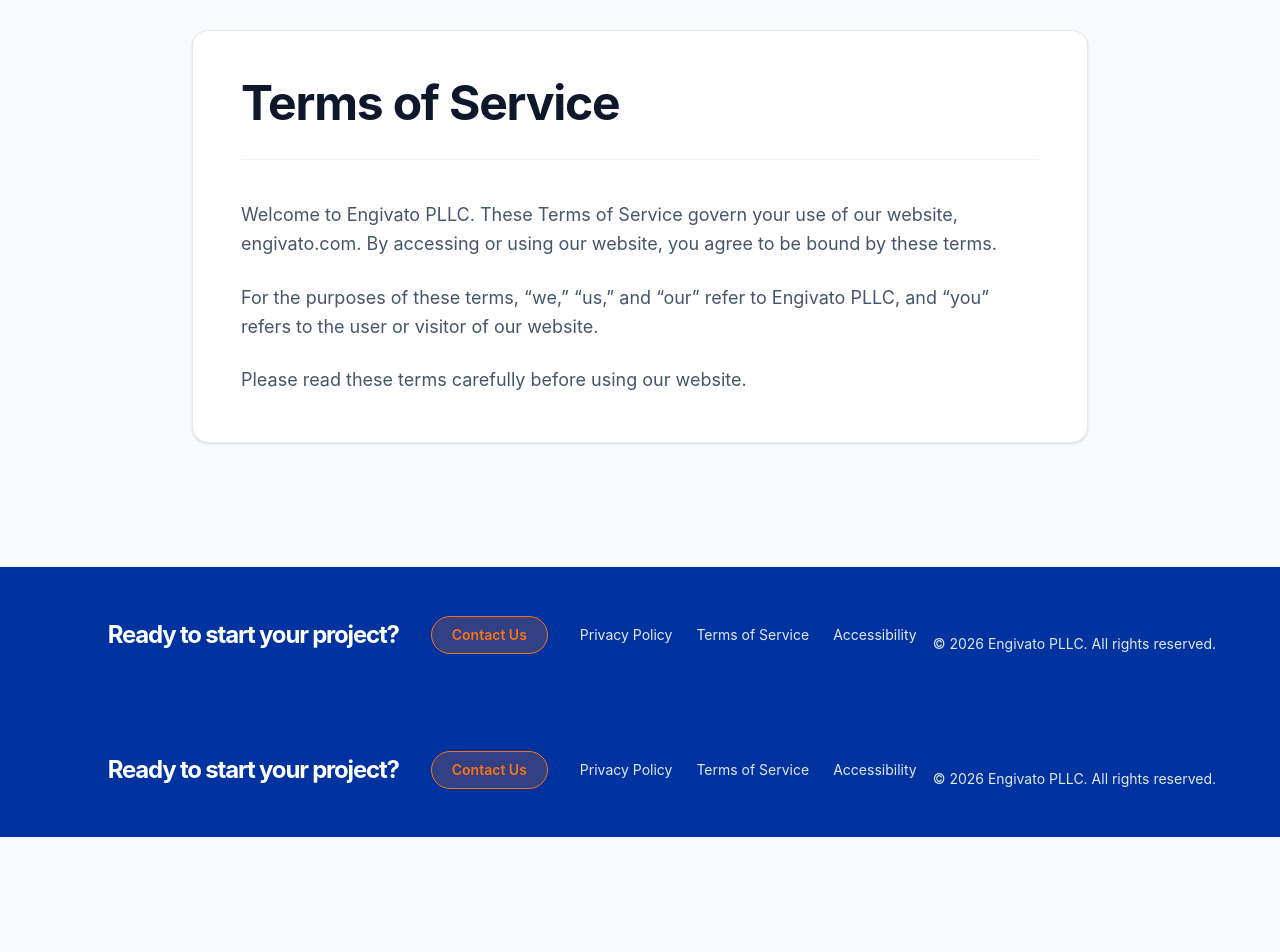
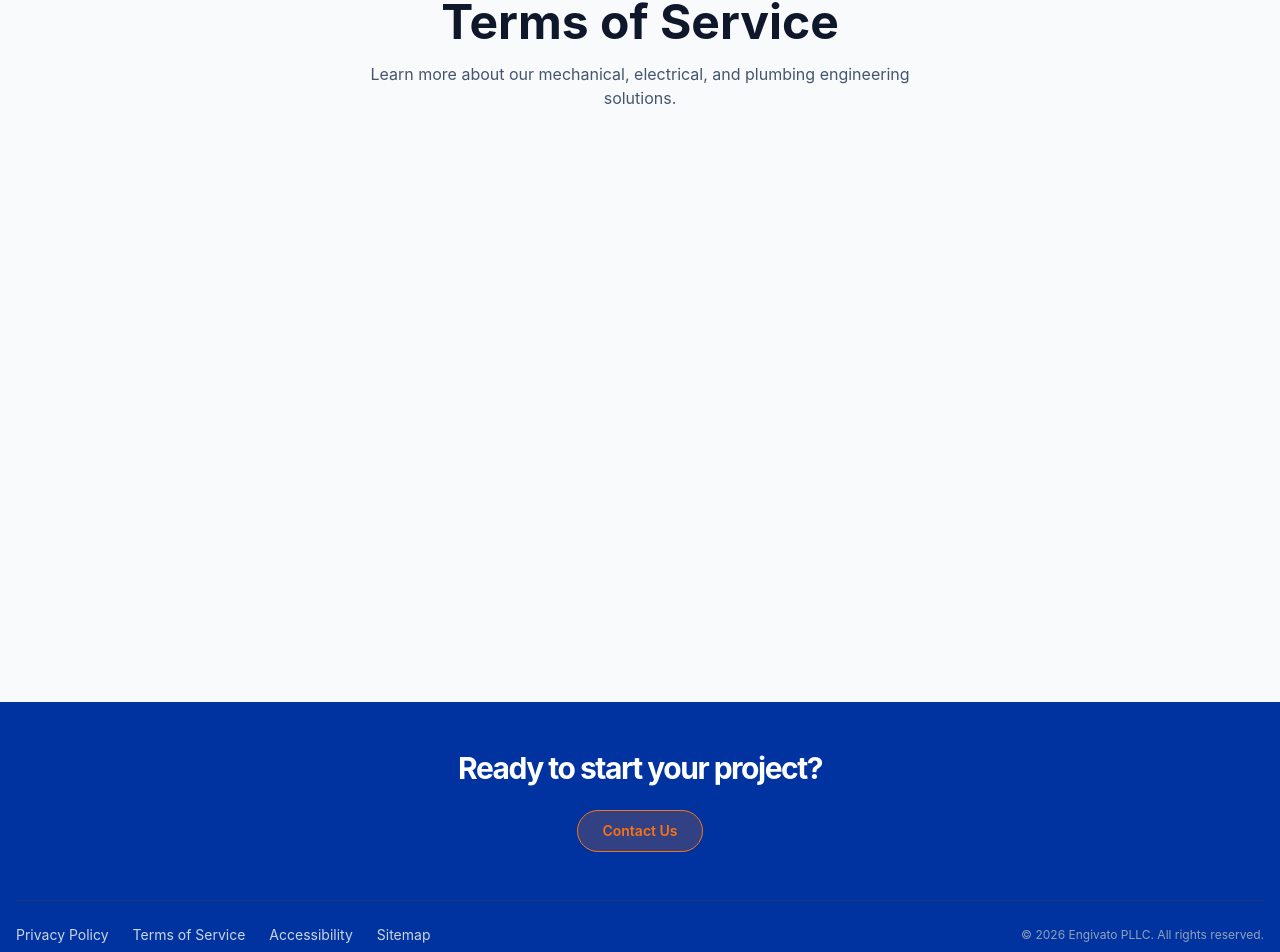
Before and after one commit to dylanalso/Engivato, a Next.js app: page /termsOfService in a window 1280 px wide. Shown: the part 98-1050 px from the top of the page. Before the commit the page ends 935 px from the top, so only its background shows below. Built offline with nearby package versions, Linux system fonts and the light colour scheme.

Commit message:
Restructured footer, Page Titles

```diff
--- a/src/app/about/page.js
+++ b/src/app/about/page.js
@@ -1,6 +1,3 @@
-import Navbar from '../../components/navbar.js';
-import Footer from '../../components/footer.js';
-
 export const metadata = {
     title: 'About Us | Engivato PLLC',
     description: 'Learn more about our mechanical, electrical, and plumbing engineering solutions.',
--- a/src/app/accessibility/page.js
+++ b/src/app/accessibility/page.js
@@ -1,10 +1,6 @@
-import Navbar from "../../components/navbar.js";
-import Footer from "../../components/footer.js";
-
 export default function Accessibility() {
     return (
       <div className="min-h-screen bg-slate-50 text-slate-900 font-sans selection:bg-corporate-blue selection:text-white flex flex-col">
-        <Navbar />
 
         <main className="flex-grow pt-32 pb-24 px-4">
             <section id="accessibility" className="max-w-4xl mx-auto bg-white p-8 md:p-12 rounded-2xl shadow-sm border border-slate-200">
@@ -52,8 +48,6 @@ export default function Accessibility() {
                 </div>
             </section>
         </main>
-
-        <Footer />
       </div>
     );
 }
--- a/src/app/contact/page.js
+++ b/src/app/contact/page.js
@@ -1,6 +1,3 @@
-import Navbar from "../../components/navbar.js";
-import Footer from "../../components/footer.js";
-
 export const metadata = {
     title: 'Contact Us | Engivato PLLC',
     description: 'Contact us today for mechanical, electrical, and plumbing engineering solutions.',
@@ -12,7 +9,6 @@ export const metadata = {
 export default function Contact() {
     return (
         <div className="min-h-screen bg-slate-50 text-slate-900 font-sans selection:bg-corporate-blue selection:text-white">
-            <Navbar />
             <main>
                 <section id="contact">
                     <div className="max-w-6xl mx-auto py-24 px-4">
@@ -23,7 +19,6 @@ export default function Contact() {
                     </div>
                 </section>
             </main>
-            <Footer />
         </div>
     );
 }
--- a/src/app/portfolio/page.js
+++ b/src/app/portfolio/page.js
@@ -1,6 +1,3 @@
-import Navbar from "../../components/navbar.js";
-import Footer from "../../components/footer.js";
-
 export const metadata = {
     title: 'Portfolio | Engivato PLLC',
     description: 'View our portfolio of mechanical, electrical, and plumbing engineering projects.',
@@ -17,7 +14,6 @@ export default async function Portfolio() {
 
     return (
         <div className="min-h-screen bg-slate-50 text-slate-900 font-sans selection:bg-corporate-blue selection:text-white">
-            <Navbar />
             <main>
                 <section id="portfolio">
                     <div className="max-w-6xl mx-auto py-24 px-4">
@@ -41,7 +37,6 @@ export default async function Portfolio() {
                     </div>
                 </section>
             </main>
-            <Footer />
         </div>
     );
 }
--- a/src/app/privacy/page.js
+++ b/src/app/privacy/page.js
@@ -1,6 +1,3 @@
-import Navbar from "../../components/navbar.js";
-import Footer from "../../components/footer.js";
-
 export const metadata = {
     title: 'Privacy Policy | Engivato PLLC',
     description: 'Our privacy policy.',
@@ -12,7 +9,6 @@ export const metadata = {
 export default function Privacy() {
     return (
         <div className="min-h-screen bg-slate-50 text-slate-900 font-sans selection:bg-corporate-blue selection:text-white flex flex-col">
-            <Navbar />
 
             <main className="flex-grow pt-32 pb-24 px-4">
                 <section id="privacy" className="max-w-4xl mx-auto bg-white p-8 md:p-12 rounded-2xl shadow-sm border border-slate-200">
@@ -35,8 +31,6 @@ export default function Privacy() {
                     </div>
                 </section>
             </main>
-
-            <Footer />
         </div>
     );
 }
--- /dev/null
+++ b/src/app/projects/page.js
@@ -0,0 +1,27 @@
+export const metadata = {
+    title: 'Projects | Engivato PLLC',
+    description: 'Our projects.',
+    alternates: {
+        canonical: '/projects',
+    },
+};
+
+export default function Projects() {
+    return (
+              <div className="min-h-screen bg-slate-50 text-slate-900 font-sans selection:bg-corporate-blue selection:text-white">
+
+
+        <main>
+            <section id="projects">
+                <div className="max-w-6xl mx-auto py-24 px-4">
+                    <div className="text-center mb-16">
+                        <h2 className="text-3xl md:text-5xl font-bold mb-4">Projects</h2>
+                        <p className="text-slate-600 max-w-xl mx-auto">Learn more about our mechanical, electrical, and plumbing engineering solutions.</p>
+                    </div>
+                </div>
+            </section>
+        </main>
+
+      </div>
+    );
+}
--- /dev/null
+++ b/src/app/services/page.js
@@ -0,0 +1,26 @@
+export const metadata = {
+    title: 'Services | Engivato PLLC',
+    description: 'Our services.',
+    alternates: {
+        canonical: '/services',
+    },
+};
+
+export default function Services() {
+    return (
+        <div className="min-h-screen bg-slate-50 text-slate-900 font-sans selection:bg-corporate-blue selection:text-white">
+
+            <main>
+                <section id="services">
+                    <div className="max-w-6xl mx-auto py-24 px-4">
+                        <div className="text-center mb-16">
+                            <h2 className="text-3xl md:text-5xl font-bold mb-4">Services</h2>
+                            <p className="text-slate-600 max-w-xl mx-auto">Learn more about our mechanical, electrical, and plumbing engineering solutions.</p>
+                    </div>
+                </div>
+            </section>
+        </main>
+
+      </div>
+    );
+}
--- a/src/app/termsOfService/page.js
+++ b/src/app/termsOfService/page.js
@@ -1,34 +1,26 @@
-import Navbar from "../../components/navbar.js";
-import Footer from "../../components/footer.js";
+export const metadata = {
+    title: 'Terms of Service | Engivato PLLC',
+    description: 'Terms of Service.',
+    alternates: {
+        canonical: '/termsOfService',
+    },
+};
 
-export default function Terms() {
+export default function TermsOfService() {
     return (
-        <div className="min-h-screen bg-slate-50 text-slate-900 font-sans selection:bg-corporate-blue selection:text-white flex flex-col">
-            <Navbar />
+        <div className="min-h-screen bg-slate-50 text-slate-900 font-sans selection:bg-corporate-blue selection:text-white">
 
-            <main className="flex-grow pt-32 pb-24 px-4">
-                <section id="terms" className="max-w-4xl mx-auto bg-white p-8 md:p-12 rounded-2xl shadow-sm border border-slate-200">
-                    <div className="mb-10 border-b border-slate-100 pb-8 text-center md:text-left">
-                        <h1 className="text-3xl md:text-5xl font-bold text-slate-900 tracking-tight">Terms of Service</h1>
+            <main>
+                <section id="termsOfService">
+                    <div className="max-w-6xl mx-auto py-24 px-4">
+                        <div className="text-center mb-16">
+                            <h2 className="text-3xl md:text-5xl font-bold mb-4">Terms of Service</h2>
+                            <p className="text-slate-600 max-w-xl mx-auto">Learn more about our mechanical, electrical, and plumbing engineering solutions.</p>
                     </div>
+                </div>
+            </section>
+        </main>
 
-                    <div className="space-y-6 text-lg text-slate-600 leading-relaxed">
-                        <p>
-                        Welcome to Engivato PLLC. These Terms of Service govern your use of our website, engivato.com. By accessing or using our website, you agree to be bound by these terms.
-                        </p>
-
-                        <p>
-                        For the purposes of these terms, “we,” “us,” and “our” refer to Engivato PLLC, and “you” refers to the user or visitor of our website.
-                        </p>
-
-                        <p>
-                        Please read these terms carefully before using our website.
-                        </p>
-                    </div>
-                </section>
-            </main>
-
-            <Footer />
-        </div>
+      </div>
     );
 }
--- a/src/components/Footer.js
+++ b/src/components/Footer.js
@@ -1,33 +1,50 @@
 import Link from 'next/link';
+import Image from 'next/image';
+import Logo from '../img/logoIdea2.svg';
 
 export default function Footer() {
     return (
-      <footer className="bg-corporate-blue/100 py-12 px-4 border-t border-corporate-blue">
+      <footer className="bg-corporate-blue/100 pt-12 pb-8 px-4 text-slate-200 text-sm">
+        <div className="max-w-7xl mx-auto flex flex-col gap-12">
 
-        <div className="max-w-6xl mx-auto flex md:flex-row md:items-end justify-end text-slate-200 text-sm gap-6 md:gap-4">
+          {/*
+           Logo Section
+          <div className="flex justify-start">
+            <div className='flex shadow-white shadow-lg'>
+              <Image src={Logo} alt="Logo" width={100} height={100} />
+            </div>
+          </div> */}
 
-          <div className="flex flex-col sm:flex-row items-center space-y-4 sm:space-y-0 sm:space-x-8">
+          {/* CTA Section */}
+          <div className="flex flex-col items-center gap-6">
+              <Link
+              className="text-2xl md:text-3xl font-bold tracking-tighter text-white hover:text-orange transition-colors text-center"
+                href="/contact">
+                Ready to start your project?
+              </Link>
 
-            {/* request for action */}
-            <div className="text-2xl font-bold tracking-tighter text-white">
-                <Link href="/contact">
-                    <span className="hover:text-orange transition-colors">Ready to start your project?</span>
-                </Link>
+              <Link href="/contact"
+              className="whitespace-nowrap bg-orange/20 text-orange border border-orange px-6 py-2.5 rounded-full text-sm font-semibold hover:bg-orange hover:text-white transition-all duration-300">
+                Contact Us
+              </Link>
+          </div>
+
+          {/* Links and Copyright Section */}
+          <div className="border-t border-slate-700/50 pt-6 flex flex-col md:flex-row justify-between items-center gap-4">
+
+            {/* Links Section (Left) */}
+            <div className="flex flex-row flex-wrap justify-center md:justify-start items-center gap-4 md:gap-6 text-slate-300">
+              <Link href="/privacy" className="whitespace-nowrap hover:text-orange transition-colors">Privacy Policy</Link>
+              <Link href="/termsOfService" className="whitespace-nowrap hover:text-orange transition-colors">Terms of Service</Link>
+              <Link href="/accessibility" className="whitespace-nowrap hover:text-orange transition-colors">Accessibility</Link>
+              <Link href="/sitemap" className="whitespace-nowrap hover:text-orange transition-colors">Sitemap</Link>
             </div>
 
-            {/* CTA */}
-            <button className="bg-orange/20 text-orange border border-orange px-5 py-2 rounded-full text-sm font-semibold hover:bg-orange hover:text-white transition-all duration-300">
-              <Link href="/contact">Contact Us</Link>
-            </button>
-
-            <div className="flex space-x-6 mt-4 md:mt-0">
-              <Link href="/privacy" className="hover:text-orange transition-colors">Privacy Policy</Link>
-              <Link href="/terms_of_service" className="hover:text-orange transition-colors">Terms of Service</Link>
-              <Link href="/accessibility" className="hover:text-orange transition-colors">Accessibility</Link>
-            </div>
-
+            {/* Copyright Section (Right) */}
+            <p className="text-xs text-center md:text-right text-slate-400">
+              © {new Date().getFullYear()} Engivato PLLC. All rights reserved.
+            </p>
           </div>
-          <p>© {new Date().getFullYear()} Engivato PLLC. All rights reserved.</p>
 
         </div>
       </footer>
```
Also changed, not shown: src/app/whoWeServe/page.js (+16 -6 lines).
